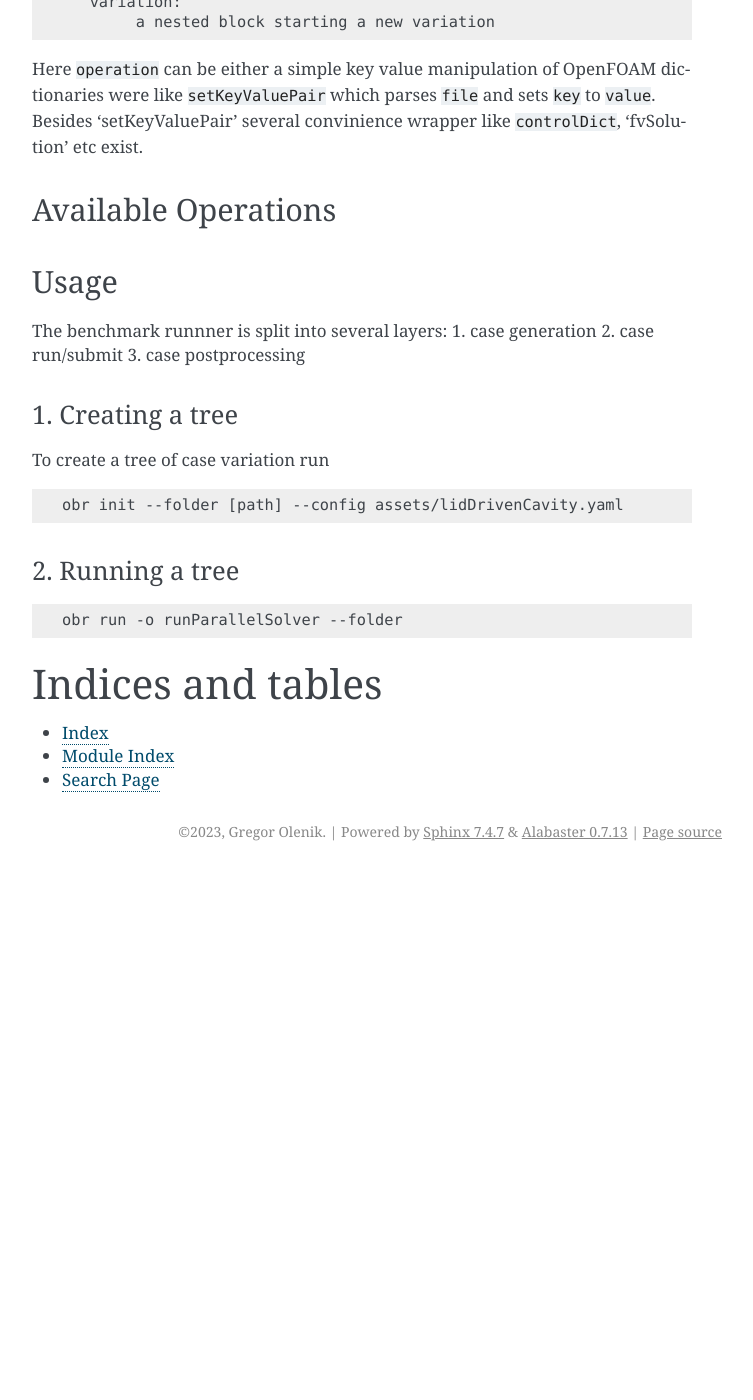
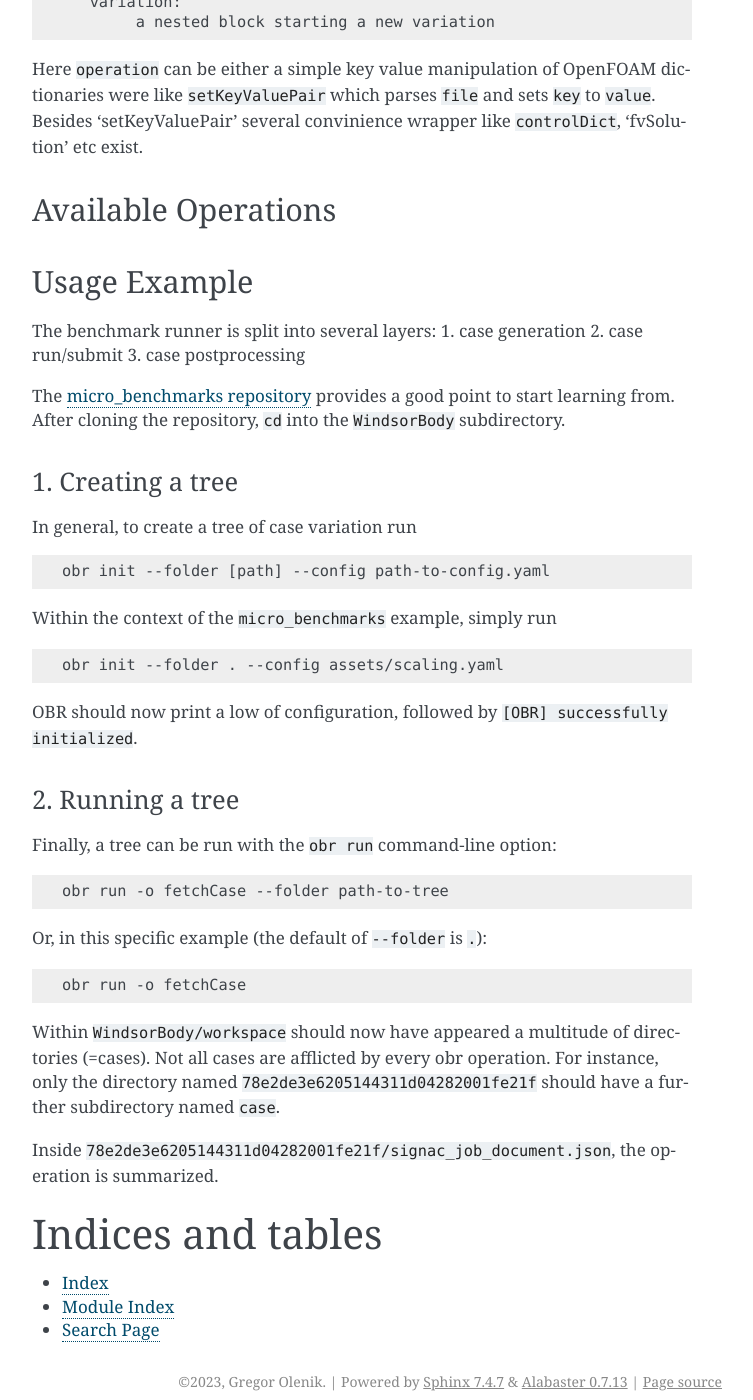
Before and after one commit to exasim-project/OBR, a Sphinx documentation site: the page built from docs/source/index.md, in a window 1280 px wide and 1400 px high, scrolled down 971 px. Shown: the whole window, without its empty margins (388-1141 px from the left). Built offline with Sphinx 7.4.7, drawn with Linux system fonts in a browser that asks for light colours; before the commit the page ends 1842 px from its top, so only the background shows below that.

Commit message:
further detail example usage, typo fix

```diff
--- a/docs/source/index.md
+++ b/docs/source/index.md
@@ -43,23 +43,40 @@ Here `operation` can be either a simple key value manipulation of OpenFOAM dicti
 
 ## Available Operations
 
-## Usage
+## Usage Example
 
-The benchmark runnner is split into several layers:
+The benchmark runner is split into several layers:
     1. case generation
     2. case run/submit
     3. case postprocessing
 
+The [micro_benchmarks repository](https://github.com/exasim-project/micro_benchmarks/tree/case_windsor_body) provides a good point to start learning from. After cloning the repository, `cd` into the `WindsorBody` subdirectory.
 ### 1. Creating a tree
 
-To create a tree of case variation run
+In general, to create a tree of case variation run
 
+    obr init --folder [path] --config path-to-config.yaml
 
-    obr init --folder [path] --config assets/lidDrivenCavity.yaml
+Within the context of the `micro_benchmarks` example, simply run
+
+    obr init --folder . --config assets/scaling.yaml
+
+OBR should now print a low of configuration, followed by `[OBR] successfully initialized`.
 
 ### 2. Running a tree
 
-    obr run -o runParallelSolver --folder
+Finally, a tree can be run with the `obr run` command-line option:
+
+    obr run -o fetchCase --folder path-to-tree
+
+Or, in this specific example (the default of `--folder` is `.`):
+
+    obr run -o fetchCase
+
+Within `WindsorBody/workspace` should now have appeared a multitude of directories (=cases).
+Not all cases are afflicted by every obr operation. For instance, only the directory named `78e2de3e6205144311d04282001fe21f` should have a further subdirectory named `case`.
+
+Inside `78e2de3e6205144311d04282001fe21f/signac_job_document.json`, the operation is summarized.
 
 # Indices and tables
 
```
Also changed, not shown: docs/source/commandLine/init.md (+3 -1 lines).
